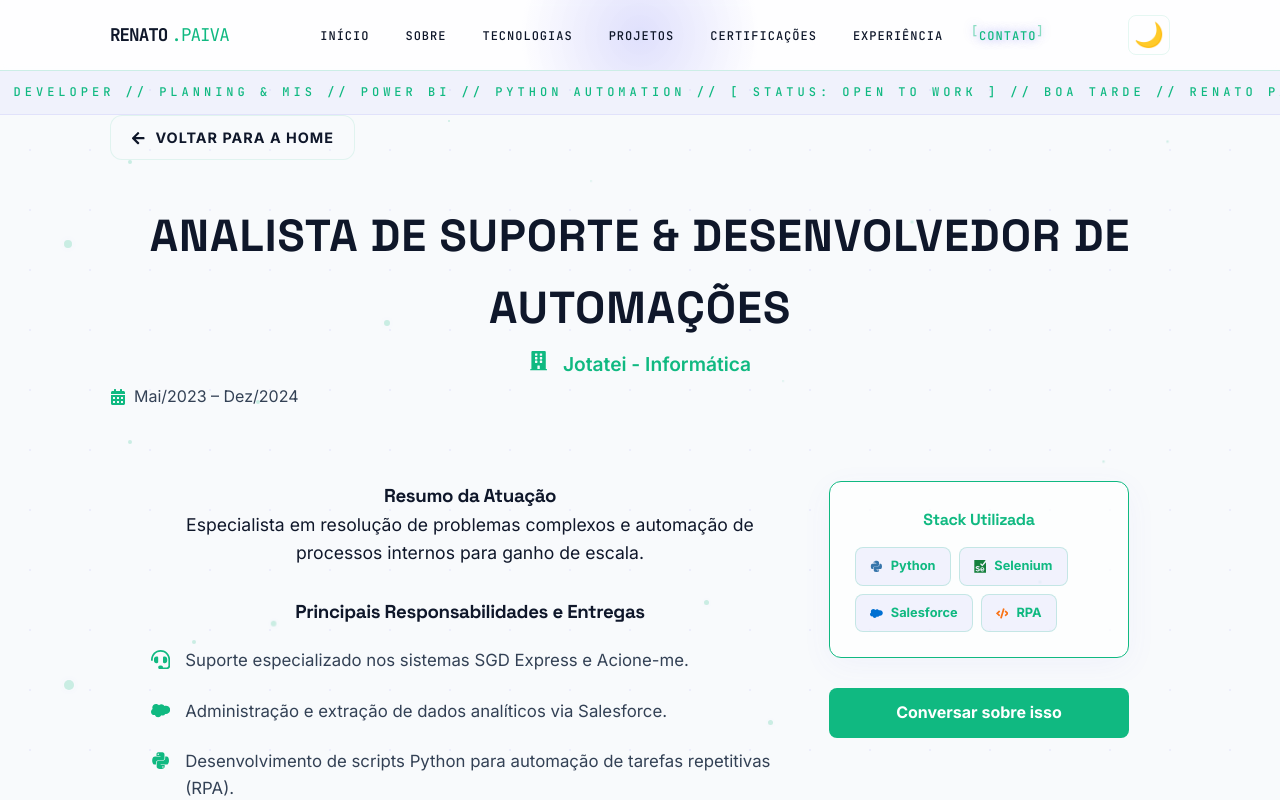
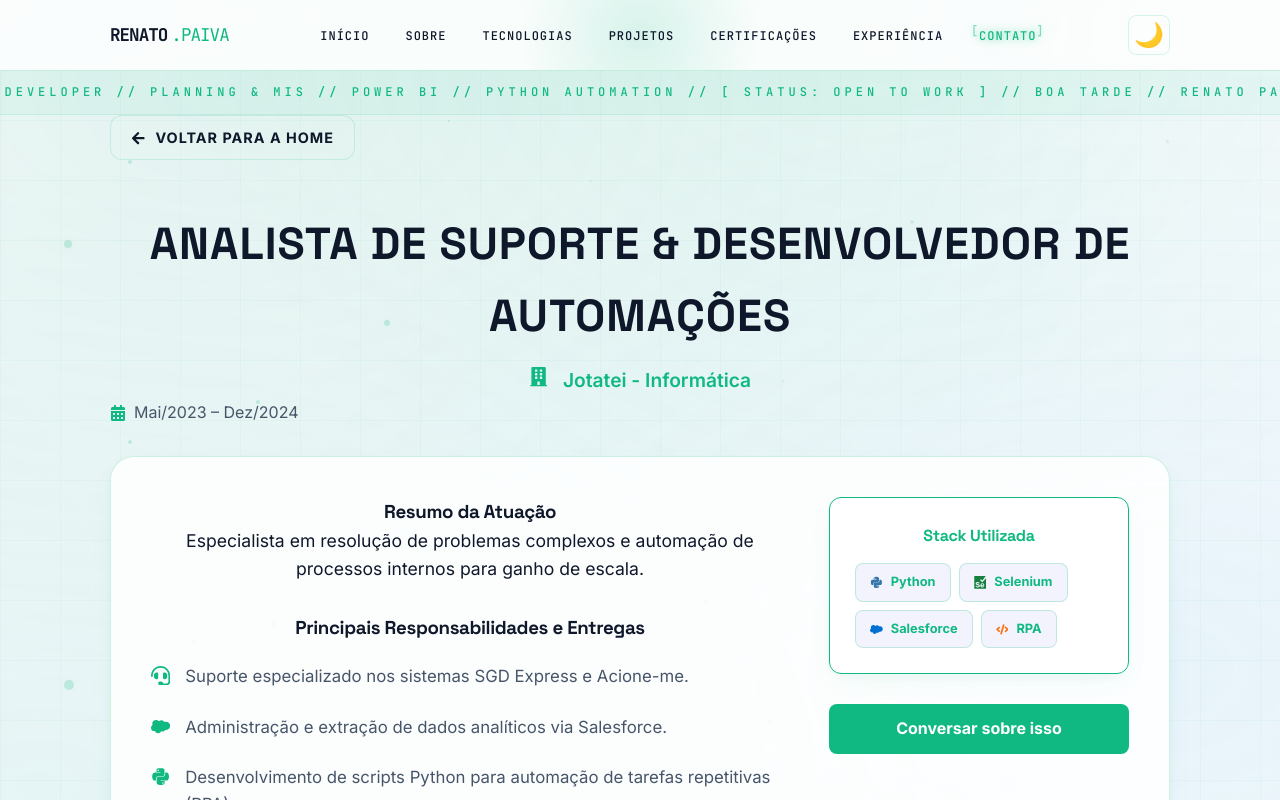
Before and after one commit to Renato8318/Portfolio---Renato---Paiva, a React (Vite) app: page /experiencia/analista-suporte-automacoes in a window 1280 px wide. Shown: the top 800 px of the page. Built offline with nearby package versions, Linux system fonts and the light colour scheme.

Commit message:
Ajuste no layout do portfolio no tema claro

```diff
--- a/src/style.css
+++ b/src/style.css
@@ -88,21 +88,40 @@
   background-color: #f8fafc; /* Fundo Slate bem claro e limpo */
   color: #0f172a;
   --card-bg: #ffffff;
-  --text-white: #0f172a; /* Agora os títulos h2 aparecem em preto azulado */
-  --text-gray: #334155;
-  --border-subtle: rgba(16, 185, 129, 0.1);
-
-  /* Subtle grid para o modo claro */
+  --text-white: #0f172a; /* Títulos e textos principais em slate escuro */
+  --text-gray: #475569;
+  --border-subtle: rgba(16, 185, 129, 0.16);
+  --glass-border: rgba(16, 185, 129, 0.22);
+
+  /* Grid técnico sutil para o modo claro */
   background-image:
-    linear-gradient(rgba(16, 185, 129, 0.03) 1px, transparent 1px),
-    linear-gradient(90deg, rgba(16, 185, 129, 0.03) 1px, transparent 1px);
+    linear-gradient(rgba(16, 185, 129, 0.04) 1px, transparent 1px),
+    linear-gradient(90deg, rgba(16, 185, 129, 0.04) 1px, transparent 1px);
   background-size: 60px 60px;
 
   /* Ajustes de Contraste para Modo Claro */
-  --tech-pbi: #B45309;        /* Tom de âmbar mais escuro para fundo branco */
+  --tech-pbi: #B45309;        /* Âmbar escuro para fundo branco */
   --tech-salesforce: #0070D2; /* Azul Salesforce mais profundo */
   --tech-selenium: #15803D;   /* Verde mais fechado */
-  background-image: radial-gradient(rgba(99, 102, 241, 0.08) 1px, transparent 1px);
+}
+
+/* Fundo Aurora Light dinâmico (Tons suaves de Menta, Esmeralda e Gelo) */
+body:not(.dark)::before {
+  content: "";
+  position: fixed;
+  top: -20%;
+  left: -20%;
+  width: 140%;
+  height: 140%;
+  background:
+    radial-gradient(ellipse at 25% 25%, rgba(16, 185, 129, 0.09) 0%, transparent 50%),
+    radial-gradient(ellipse at 75% 75%, rgba(14, 165, 233, 0.07) 0%, transparent 50%),
+    radial-gradient(ellipse at 60% 15%, rgba(52, 211, 153, 0.08) 0%, transparent 45%),
+    radial-gradient(ellipse at 15% 85%, rgba(20, 184, 166, 0.08) 0%, transparent 45%);
+  z-index: 0;
+  pointer-events: none;
+  animation: aurora-drift 22s ease-in-out infinite alternate;
+  will-change: transform;
 }
 
 /* CAMADA DE NÓS DE DADOS FLUTUANTES */
@@ -127,8 +146,8 @@
 }
 
 body:not(.dark) .data-node {
-  opacity: 0.08; /* Menos visível no modo claro */
-  filter: blur(0.5px) drop-shadow(0 0 4px rgba(99, 102, 241, 0.2)); /* Brilho mais suave */
+  opacity: 0.08;
+  filter: blur(0.5px) drop-shadow(0 0 4px rgba(16, 185, 129, 0.2));
 }
 
 .n1 { top: 20%; left: 10%; animation: floatNode 8s infinite alternate; }
@@ -168,21 +187,30 @@
   }
 }
 
-/* Adiciona brilhos (glows) tecnológicos ao fundo no modo Dark */
+/* Fundo Aurora animado em tons de Emerald + Teal + Deep Green */
 body.dark::before {
   content: "";
   position: fixed;
-  top: 0;
-  left: 0;
-  width: 100%;
-  height: 100%;
+  top: -20%;
+  left: -20%;
+  width: 140%;
+  height: 140%;
   background:
-    radial-gradient(circle at 20% 30%, rgba(99, 102, 241, 0.2) 0%, transparent 40%),
-    radial-gradient(circle at 80% 70%, rgba(6, 182, 212, 0.15) 0%, transparent 40%);
+    radial-gradient(ellipse at 20% 30%, rgba(16, 185, 129, 0.22) 0%, transparent 50%),
+    radial-gradient(ellipse at 80% 70%, rgba(20, 184, 166, 0.16) 0%, transparent 50%),
+    radial-gradient(ellipse at 55% 10%, rgba(5, 150, 105, 0.12) 0%, transparent 45%),
+    radial-gradient(ellipse at 10% 80%, rgba(6, 95, 70, 0.14) 0%, transparent 45%);
   z-index: 0;
   pointer-events: none;
-  /* Mesh flow fixo ou com animação simplificada */
+  animation: aurora-drift 18s ease-in-out infinite alternate;
   will-change: transform;
+}
+
+@keyframes aurora-drift {
+  0%   { transform: translate(0%, 0%) scale(1); }
+  33%  { transform: translate(3%, -2%) scale(1.04); }
+  66%  { transform: translate(-2%, 3%) scale(0.97); }
+  100% { transform: translate(2%, 1%) scale(1.02); }
 }
 
 @keyframes meshFlow {
@@ -242,7 +270,7 @@
   inset: 0;
   background: radial-gradient(
     circle 150px at var(--x, 50%) var(--y, 50%),
-    rgba(99, 102, 241, 0.2),
+    rgba(16, 185, 129, 0.15),
     transparent 80%
   );
   z-index: -1;
@@ -262,7 +290,7 @@
 /* ESTILO DO LETREIRO (MARQUEE) */
 .greeting-marquee {
   margin-top: 70px; /* Logo abaixo do header fixo */
-  background: rgba(99, 102, 241, 0.05);
+  background: rgba(16, 185, 129, 0.05);
   color: var(--primary-color);
   padding: 12px 0;
   font-family: 'JetBrains Mono', monospace; /* Toque técnico */
@@ -273,10 +301,10 @@
   position: relative;
   display: flex;
   z-index: 999;
-  border-top: 1px solid rgba(99, 102, 241, 0.2);
-  border-bottom: 1px solid rgba(99, 102, 241, 0.2);
-  letter-spacing: 4px; /* Resolve o problema das letras muito próximas */
-  text-shadow: 0 0 8px rgba(99, 102, 241, 0.3);
+  border-top: 1px solid rgba(16, 185, 129, 0.2);
+  border-bottom: 1px solid rgba(16, 185, 129, 0.2);
+  letter-spacing: 4px;
+  text-shadow: 0 0 8px rgba(16, 185, 129, 0.3);
 }
 
 .marquee-content {
@@ -398,13 +426,13 @@
 
 .nav-list a:hover {
   color: var(--primary-color);
-  text-shadow: 0 0 8px rgba(99, 102, 241, 0.5);
+  text-shadow: 0 0 8px rgba(16, 185, 129, 0.5);
 }
 
 /* ── Indicador de Seção Ativa no Menu ── */
 .nav-list a.nav-active {
   color: var(--primary-color);
-  text-shadow: 0 0 10px rgba(99, 102, 241, 0.7);
+  text-shadow: 0 0 10px rgba(16, 185, 129, 0.7);
 }
 
 .nav-list a.nav-active::before {
@@ -434,10 +462,10 @@
 }
 
 body:not(.dark) .greeting-marquee {
-  background: rgba(99, 102, 241, 0.05); /* Fundo índigo claro */
+  background: rgba(16, 185, 129, 0.05); /* Fundo sutil esmeralda */
   color: var(--primary-color);
-  border-top: 1px solid rgba(99, 102, 241, 0.1);
-  border-bottom: 1px solid rgba(99, 102, 241, 0.1);
+  border-top: 1px solid rgba(16, 185, 129, 0.1);
+  border-bottom: 1px solid rgba(16, 185, 129, 0.1);
   text-shadow: none; /* Remove text shadow para modo claro */
 }
 
@@ -453,7 +481,7 @@
 
 .dark-toggle:hover {
   border-color: var(--primary-color);
-  box-shadow: 0 0 15px rgba(99, 102, 241, 0.3);
+  box-shadow: 0 0 15px rgba(16, 185, 129, 0.3);
 }
 
 /* Estilo para a seção de contato no rodapé */
@@ -574,7 +602,7 @@
   content: "";
   position: absolute;
   inset: -20px -50px; /* Aumentado a área lateral do brilho */
-  background: radial-gradient(circle at center, rgba(99, 102, 241, 0.3), transparent 75%);
+  background: radial-gradient(circle at center, rgba(16, 185, 129, 0.25), transparent 75%);
   z-index: -1;
   animation: pulseNameGlow 3s infinite ease-in-out;
   pointer-events: none;
@@ -586,7 +614,7 @@
 
 /* Animação de brilho mais suave para o nome no modo claro */
 body:not(.dark) .highlight::before {
-  background: radial-gradient(circle at center, rgba(99, 102, 241, 0.15), transparent 75%); /* Brilho mais suave */
+  background: radial-gradient(circle at center, rgba(16, 185, 129, 0.12), transparent 75%); /* Brilho mais suave */
   animation: pulseNameGlowLight 3s infinite ease-in-out; /* Nova animação para modo claro */
 }
 
@@ -719,7 +747,7 @@
   content: "";
   position: absolute;
   inset: 5px; /* Começa levemente expandido para o efeito de "snap" */
-  background: radial-gradient(circle 150px at var(--x, 50%) var(--y, 50%), rgba(99, 102, 241, 0.3), transparent 70%) no-repeat;
+  background: radial-gradient(circle 150px at var(--x, 50%) var(--y, 50%), rgba(16, 185, 129, 0.3), transparent 70%) no-repeat;
   z-index: 4;
   pointer-events: none;
   opacity: 0;
@@ -782,8 +810,8 @@
   height: 100%;
   backface-visibility: hidden;
   border-radius: 50%;
-  border: 1.5px solid var(--primary-color) !important; /* Força a borda neon indigo */
-  box-shadow: 0 0 15px rgba(99, 102, 241, 0.6); /* Glow neon consistente */
+  border: 1.5px solid var(--primary-color) !important; /* Força a borda neon */
+  box-shadow: 0 0 15px rgba(16, 185, 129, 0.5); /* Glow neon consistente */
   overflow: hidden;
   display: flex;
   justify-content: center;
@@ -813,7 +841,7 @@
 .hero-img-wrapper:hover .hero-img-card {
   box-shadow:
     -10px 10px 20px rgba(0, 0, 0, 0.5),
-    0 0 20px rgba(99, 102, 241, 0.4);
+    0 0 20px rgba(16, 185, 129, 0.4);
   border-color: var(--primary-color);
 }
 
@@ -827,7 +855,7 @@
 .ring-1 {
   width: 350px;
   height: 350px;
-  border: 2px dashed rgba(99, 102, 241, 0.4);
+  border: 2px dashed rgba(16, 185, 129, 0.35);
   opacity: 0.5;
   animation: rotateClockwise 10s linear infinite;
 }
@@ -835,7 +863,7 @@
 .ring-2 {
   width: 390px;
   height: 390px;
-  border: 1px solid rgba(99, 102, 241, 0.2);
+  border: 1px solid rgba(16, 185, 129, 0.2);
   border-top: 3px solid var(--primary-color);
   animation: rotateCounterClockwise 7s linear infinite;
 }
@@ -873,88 +901,98 @@
   color: var(--text-gray);
 }
 
-/* ESTILIZAÇÃO PADRÃO PARA TÍTULOS DE SEÇÃO */
+/* ESTILIZAÇÃO PADRÃO PARA TÍTULOS DE SEÇÃO - OPÇÃO 2: HUD & LASER SCANLINE */
 section h2, .footer h2, .projeto-detalhes-page h1 {
   font-family: 'Space Grotesk', sans-serif;
   font-size: 2.8rem;
   font-weight: 700;
   text-transform: uppercase;
   letter-spacing: 1px;
-  margin-bottom: 30px; /* Reduzido para aproximar o título do conteúdo */
+  margin-bottom: 30px;
   position: relative;
   display: inline-block;
   color: var(--text-white);
   z-index: 1;
-  cursor: default;
-  transition: all 0.5s cubic-bezier(0.4, 0, 0.2, 1);
-}
-
+  cursor: pointer;
+  padding: 8px 16px;
+  transition: all 0.4s cubic-bezier(0.16, 1, 0.3, 1);
+}
+
+/* Linha Laser de Varredura (Scanline Horizontal) */
 section h2::before, .footer h2::before, .projeto-detalhes-page h1::before {
   content: "";
   position: absolute;
-  inset: -30px;
-  background: radial-gradient(
-    circle 200px at var(--x, 50%) var(--y, 50%),
-    rgba(99, 102, 241, 0.4),
-    transparent 80%
+  top: 0;
+  left: -100%;
+  width: 100%;
+  height: 100%;
+  background: linear-gradient(
+    90deg,
+    transparent 0%,
+    rgba(16, 185, 129, 0.08) 25%,
+    rgba(16, 185, 129, 0.4) 50%,
+    rgba(52, 211, 153, 0.9) 52%,
+    rgba(16, 185, 129, 0.4) 54%,
+    rgba(16, 185, 129, 0.08) 75%,
+    transparent 100%
   );
   z-index: -1;
   pointer-events: none;
   opacity: 0;
-  transition: opacity 0.4s ease, transform 0.4s ease;
-  border-radius: 50%;
-}
-
-section h2:hover::before, .footer h2:hover::before, .projeto-detalhes-page h1:hover::before {
-  opacity: 1;
-  animation: title-burst 0.8s ease-out forwards;
-}
-
-section h2:hover, .footer h2:hover, .projeto-detalhes-page h1:hover {
-  text-shadow: 0 0 20px rgba(99, 102, 241, 0.6);
-  letter-spacing: 4px;
-  transform: scale(1.02);
-}
-
+  filter: drop-shadow(0 0 8px var(--primary-color));
+  transition: opacity 0.3s ease;
+}
+
+/* Barra Tecnológica Inferior (HUD Data Bar) com nós nas extremidades */
 section h2::after, .footer h2::after, .projeto-detalhes-page h1::after {
   content: "";
   position: absolute;
-  top: 50%;
+  bottom: 0;
   left: 50%;
-  width: 30px;
-  height: 30px;
-  background: transparent;
-  border: 2px solid var(--primary-color);
-  border-radius: 50%;
-  transform: translate(-50%, -50%) scale(0);
+  width: 0;
+  height: 2px;
+  background: linear-gradient(
+    90deg,
+    transparent,
+    var(--primary-color) 20%,
+    #34d399 50%,
+    var(--primary-color) 80%,
+    transparent
+  );
+  transform: translateX(-50%);
   opacity: 0;
-  z-index: -1;
+  box-shadow: 0 0 10px var(--primary-color), 0 0 20px rgba(16, 185, 129, 0.5);
+  transition: width 0.4s cubic-bezier(0.16, 1, 0.3, 1), opacity 0.3s ease;
   pointer-events: none;
-  transition: all 0.4s ease;
-}
-
-/* Removido o seletor section:hover para que a animação só ocorra quando o mouse estiver DIRETAMENTE no título */
+  z-index: 2;
+}
+
+/* Efeito Hover nos Títulos de Seção */
+section h2:hover, .footer h2:hover, .projeto-detalhes-page h1:hover {
+  text-shadow:
+    0 0 10px rgba(16, 185, 129, 0.7),
+    0 0 22px rgba(20, 184, 166, 0.4);
+  letter-spacing: 2px;
+  transform: translateY(-2px);
+}
+
+section h2:hover::before, .footer h2:hover::before, .projeto-detalhes-page h1:hover::before {
+  opacity: 1;
+  animation: hud-laser-scan 1.4s cubic-bezier(0.4, 0, 0.2, 1) infinite;
+}
+
 section h2:hover::after, .footer h2:hover::after, .projeto-detalhes-page h1:hover::after {
-  animation: water-ripple 2.5s infinite;
-  will-change: transform, opacity;
-}
-
-/* Animação de Explosão Central */
-@keyframes title-burst {
-  0% { transform: scale(0.5); opacity: 0; }
-  50% { opacity: 0.8; }
-  100% { transform: scale(1.5); opacity: 0; }
-}
-
-/* Animação de Gota e Ondulações na Água */
-@keyframes water-ripple {
+  width: 85%;
+  opacity: 1;
+}
+
+/* Animação do Feixe de Laser */
+@keyframes hud-laser-scan {
   0% {
-    transform: translate(-50%, -50%) scale(0);
-    opacity: 1;
+    left: -120%;
   }
   100% {
-    transform: translate(-50%, -50%) scale(4); /* Reduzido o scale final */
-    opacity: 0;
+    left: 120%;
   }
 }
 
@@ -992,8 +1030,10 @@
 }
 
 body:not(.dark) .soft-skill-item {
-  background: rgba(255, 255, 255, 0.7);
-  border: 1px solid rgba(99, 102, 241, 0.2);
+  background: rgba(255, 255, 255, 0.85);
+  border: 1px solid rgba(16, 185, 129, 0.25);
+  color: #047857;
+  box-shadow: 0 2px 8px rgba(16, 185, 129, 0.08);
 }
 
 .soft-skill-item {
@@ -1002,7 +1042,7 @@
   background: rgba(15, 23, 42, 0.6); /* Vidro Fumê */
   backdrop-filter: blur(8px);
   -webkit-backdrop-filter: blur(8px);
-  border: 1px solid rgba(99, 102, 241, 0.3);
+  border: 1px solid rgba(16, 185, 129, 0.3);
   color: var(--primary-color);
   padding: 6px 16px;
   border-radius: 50px;
@@ -1022,7 +1062,7 @@
   background: linear-gradient(
     90deg,
     transparent,
-    rgba(99, 102, 241, 0.1),
+    rgba(16, 185, 129, 0.1),
     rgba(255, 255, 255, 0.1),
     transparent
   );
@@ -1033,10 +1073,10 @@
 }
 
 .soft-skill-item:hover {
-  background: rgba(99, 102, 241, 0.15);
+  background: rgba(16, 185, 129, 0.15);
   border-color: var(--primary-color);
   transform: translateY(-3px) scale(1.05);
-  box-shadow: 0 5px 15px rgba(99, 102, 241, 0.2);
+  box-shadow: 0 5px 15px rgba(16, 185, 129, 0.2);
 }
 
 .soft-skill-item:hover::after {
@@ -1089,7 +1129,7 @@
   cursor: pointer;
   position: relative;
   overflow: hidden;
-  background: rgba(99, 102, 241, 0.05); /* Fundo índigo para dark mode */
+  background: rgba(16, 185, 129, 0.05); /* Fundo sutil esmeralda */
   border: 1px solid var(--border-subtle);
   padding: 15px;
   border-radius: 12px;
@@ -1107,7 +1147,10 @@
 }
 
 body:not(.dark) .tech-list li {
-  background: rgba(99, 102, 241, 0.05); /* Fundo índigo claro para modo claro */
+  background: rgba(255, 255, 255, 0.88);
+  border: 1px solid rgba(16, 185, 129, 0.2);
+  color: #0f172a;
+  box-shadow: 0 4px 12px rgba(0, 0, 0, 0.03);
 }
 
 .tech-list li:hover {
@@ -1356,12 +1399,18 @@
 }
 
 .tech-tag {
-  background: rgba(59, 130, 246, 0.1);
+  background: rgba(16, 185, 129, 0.1);
   color: var(--primary-color);
   font-size: 0.8rem;
   padding: 4px 10px;
   border-radius: 4px;
   font-weight: bold;
+}
+
+body:not(.dark) .tech-tag {
+  background: rgba(16, 185, 129, 0.12);
+  color: #047857;
+  border: 1px solid rgba(16, 185, 129, 0.25);
 }
 
 /* BOTÕES */
@@ -1618,6 +1667,15 @@
   transform: translateX(100%);
 }
 
+body:not(.dark) .experiencia-item {
+  background: rgba(255, 255, 255, 0.85);
+  border-top: 1px solid rgba(16, 185, 129, 0.2);
+  border-right: 1px solid rgba(16, 185, 129, 0.2);
+  border-bottom: 1px solid rgba(16, 185, 129, 0.2);
+  border-left: 4px solid var(--primary-color);
+  box-shadow: 0 10px 30px -10px rgba(16, 185, 129, 0.1), 0 4px 12px rgba(0, 0, 0, 0.03);
+}
+
 .exp-fade-overlay {
   position: absolute;
   bottom: 0;
@@ -1633,13 +1691,7 @@
 }
 
 body:not(.dark) .exp-fade-overlay {
-  background: linear-gradient(transparent, #f8fafc);
-}
-
-body:not(.dark) .experiencia-item, body:not(.dark) .card {
-  background: rgba(255, 255, 255, 0.7);
-  border: 1px solid rgba(99, 102, 241, 0.1);
-  box-shadow: 0 8px 32px rgba(99, 102, 241, 0.05);
+  background: linear-gradient(transparent, rgba(248, 250, 252, 0.95));
 }
 
 .btn-saiba-mais {
@@ -1994,15 +2046,25 @@
   transition: width 0.8s cubic-bezier(0.4, 0, 0.2, 1);
 }
 
-/* Light mode overrides */
+/* Light mode overrides para Dashboard */
 body:not(.dark) .tab-btn {
-  background: rgba(255, 255, 255, 0.7);
-  color: var(--text-dark);
+  background: rgba(255, 255, 255, 0.85);
+  border: 1px solid rgba(16, 185, 129, 0.2);
+  color: #0f172a;
+  box-shadow: 0 4px 12px rgba(0, 0, 0, 0.03);
+}
+
+body:not(.dark) .tab-btn:hover {
+  border-color: var(--primary-color);
+  background: rgba(255, 255, 255, 0.95);
+  box-shadow: 0 6px 20px rgba(16, 185, 129, 0.12);
 }
 
 body:not(.dark) .tab-btn.active {
-  background: rgba(99, 102, 241, 0.1);
-  color: var(--primary-color);
+  background: rgba(16, 185, 129, 0.12);
+  border-color: var(--primary-color);
+  color: #047857;
+  box-shadow: 0 0 20px rgba(16, 185, 129, 0.18);
 }
 
 body:not(.dark) .tab-btn .tab-subtitle {
@@ -2011,17 +2073,23 @@
 
 body:not(.dark) .kpi-card,
 body:not(.dark) .skills-evolution-card {
-  background: rgba(255, 255, 255, 0.7);
-  box-shadow: 0 8px 32px rgba(99, 102, 241, 0.05);
+  background: rgba(255, 255, 255, 0.88);
+  border: 1px solid rgba(16, 185, 129, 0.2);
+  box-shadow: 0 10px 30px -10px rgba(16, 185, 129, 0.1), 0 4px 12px rgba(0, 0, 0, 0.03);
+}
+
+body:not(.dark) .kpi-card:hover {
+  border-color: var(--primary-color);
+  box-shadow: 0 12px 35px -8px rgba(16, 185, 129, 0.2);
 }
 
 body:not(.dark) .kpi-value,
 body:not(.dark) .skill-val-label {
-  color: var(--text-dark);
+  color: #0f172a;
 }
 
 body:not(.dark) .skill-progress-bar-bg {
-  background: rgba(0, 0, 0, 0.05);
+  background: rgba(0, 0, 0, 0.06);
 }
 
 section {
@@ -2440,13 +2508,19 @@
 
 /* Modo Claro para Certificações */
 body:not(.dark) .certificacao-item {
-  background: rgba(255, 255, 255, 0.7);
-  border: 1px solid rgba(99, 102, 241, 0.2);
-  box-shadow: 0 4px 15px rgba(99, 102, 241, 0.08);
+  background: rgba(255, 255, 255, 0.85);
+  border: 1px solid rgba(16, 185, 129, 0.22);
+  box-shadow: 0 10px 30px -10px rgba(16, 185, 129, 0.1), 0 4px 12px rgba(0, 0, 0, 0.03);
+}
+
+body:not(.dark) .certificacao-item:hover {
+  background: rgba(255, 255, 255, 0.95);
+  border-color: var(--primary-color);
+  box-shadow: 0 16px 40px -10px rgba(16, 185, 129, 0.2);
 }
 
 body:not(.dark) .cert-title {
-  color: var(--text-white); /* Mantém a cor escura no modo claro */
+  color: #0f172a; /* Slate escuro com alto contraste */
 }
 
 body:not(.dark) .btn-credential {
@@ -2456,6 +2530,7 @@
 
 body:not(.dark) .btn-credential:hover {
   filter: brightness(1.1);
+  box-shadow: 0 4px 15px rgba(16, 185, 129, 0.3);
 }
 
 @keyframes zoomIn {
@@ -2795,9 +2870,43 @@
   vertical-align: middle;
 }
 
-@keyframes blink {
-  0%, 100% { opacity: 1; }
-  50% { opacity: 0; }
+/* Modo Claro Terminal Python (Estilo macOS Light Pro Studio) */
+body:not(.dark) .python-terminal-container {
+  background: #ffffff;
+  border: 1px solid rgba(16, 185, 129, 0.25);
+  box-shadow: 0 15px 35px -5px rgba(0, 0, 0, 0.08), 0 0 20px rgba(16, 185, 129, 0.08);
+}
+
+body:not(.dark) .terminal-header {
+  background: #f1f5f9;
+  border-bottom: 1px solid rgba(0, 0, 0, 0.06);
+}
+
+body:not(.dark) .terminal-title {
+  color: #475569;
+  font-weight: 600;
+}
+
+body:not(.dark) .terminal-body {
+  color: #1e293b;
+  background: #fafafa;
+}
+
+body:not(.dark) .terminal-line .prompt {
+  color: #059669;
+}
+
+body:not(.dark) .terminal-line.system {
+  color: #64748b;
+}
+
+body:not(.dark) .terminal-line.success {
+  color: #059669;
+  font-weight: 600;
+}
+
+body:not(.dark) .typing-cursor .cursor {
+  background-color: #0f172a;
 }
 
 /* Glassmorphism Refinements */
@@ -2811,6 +2920,22 @@
 body.dark .card, body.dark .projeto-detalhes-wrapper, body.dark .skills-evolution-card, body.dark .bento-item {
   background: rgba(10, 10, 10, 0.6);
   border: 1px solid rgba(255, 255, 255, 0.08);
+}
+
+body:not(.dark) .card,
+body:not(.dark) .bento-item,
+body:not(.dark) .projeto-detalhes-wrapper {
+  background: rgba(255, 255, 255, 0.85);
+  border: 1px solid rgba(16, 185, 129, 0.2);
+  box-shadow: 0 10px 30px -10px rgba(16, 185, 129, 0.1), 0 4px 12px rgba(0, 0, 0, 0.03);
+}
+
+body:not(.dark) .card:hover,
+body:not(.dark) .bento-item:hover,
+body:not(.dark) .projeto-detalhes-wrapper:hover {
+  background: rgba(255, 255, 255, 0.95);
+  border-color: var(--primary-color);
+  box-shadow: 0 16px 40px -10px rgba(16, 185, 129, 0.18), 0 0 20px rgba(16, 185, 129, 0.12);
 }
 
 /* --- Bento Grid Styles --- */
@@ -3017,3 +3142,117 @@
   font-family: 'Space Grotesk', sans-serif;
   letter-spacing: -0.02em;
 }
+
+/* =============================================
+   SUGESTÃO 2 — SHIMMER NOS TÍTULOS H2
+   ============================================= */
+body.dark h2 {
+  background: linear-gradient(
+    90deg,
+    #10b981 0%,
+    #ffffff 40%,
+    #10b981 60%,
+    #14b8a6 100%
+  );
+  background-size: 250% auto;
+  -webkit-background-clip: text;
+  -webkit-text-fill-color: transparent;
+  background-clip: text;
+  animation: shimmer-title 4s linear infinite;
+}
+
+/* Modo claro: shimmer mais sutil com tons escuros */
+body:not(.dark) h2 {
+  background: linear-gradient(
+    90deg,
+    #059669 0%,
+    #0f172a 40%,
+    #059669 60%,
+    #0d9488 100%
+  );
+  background-size: 250% auto;
+  -webkit-background-clip: text;
+  -webkit-text-fill-color: transparent;
+  background-clip: text;
+  animation: shimmer-title 4s linear infinite;
+}
+
+@keyframes shimmer-title {
+  0%   { background-position: 200% center; }
+  100% { background-position: -200% center; }
+}
+
+/* =============================================
+   SUGESTÃO 3 — PULSE-BORDER NOS CARDS (HEARTBEAT GLOW)
+   ============================================= */
+@keyframes pulse-border {
+  0%, 100% {
+    box-shadow:
+      0 0 0 0 rgba(16, 185, 129, 0),
+      0 4px 24px rgba(0, 0, 0, 0.3);
+  }
+  50% {
+    box-shadow:
+      0 0 0 5px rgba(16, 185, 129, 0.18),
+      0 4px 24px rgba(0, 0, 0, 0.3);
+  }
+}
+
+/* Aplica pulse nos cards de projeto, certificação e bento */
+body.dark .projeto-card,
+body.dark .certificacao-item,
+body.dark .bento-item,
+body.dark .experiencia-item,
+body.dark .soft-skill-item {
+  animation: pulse-border 3.5s ease-in-out infinite;
+}
+
+@keyframes pulse-border-light {
+  0%, 100% {
+    box-shadow:
+      0 0 0 0 rgba(16, 185, 129, 0),
+      0 10px 30px -10px rgba(16, 185, 129, 0.08),
+      0 4px 12px rgba(0, 0, 0, 0.03);
+  }
+  50% {
+    box-shadow:
+      0 0 0 4px rgba(16, 185, 129, 0.16),
+      0 14px 35px -8px rgba(16, 185, 129, 0.14),
+      0 4px 12px rgba(0, 0, 0, 0.03);
+  }
+}
+
+body:not(.dark) .projeto-card,
+body:not(.dark) .certificacao-item,
+body:not(.dark) .bento-item,
+body:not(.dark) .experiencia-item,
+body:not(.dark) .soft-skill-item {
+  animation: pulse-border-light 3.5s ease-in-out infinite;
+}
+
+/* Offset para não pulsarem todos ao mesmo tempo */
+.certificacao-item:nth-child(2),
+.bento-item:nth-child(2),
+.projeto-card:nth-child(2)  { animation-delay: 0.6s; }
+
+.certificacao-item:nth-child(3),
+.bento-item:nth-child(3),
+.projeto-card:nth-child(3)  { animation-delay: 1.2s; }
+
+.certificacao-item:nth-child(4),
+.bento-item:nth-child(4),
+.projeto-card:nth-child(4)  { animation-delay: 1.8s; }
+
+.certificacao-item:nth-child(5),
+.bento-item:nth-child(5)    { animation-delay: 2.4s; }
+
+/* Hover pausa o pulse e dá um glow mais forte */
+.projeto-card:hover,
+.certificacao-item:hover,
+.bento-item:hover,
+.experiencia-item:hover {
+  animation-play-state: paused;
+  box-shadow:
+    0 0 0 2px rgba(16, 185, 129, 0.5),
+    0 8px 32px rgba(16, 185, 129, 0.2);
+}
```
Also changed, not shown: src/components/Hero.jsx (+8 -1 lines), src/components/TypingText.jsx (added, +46 -0 lines).
